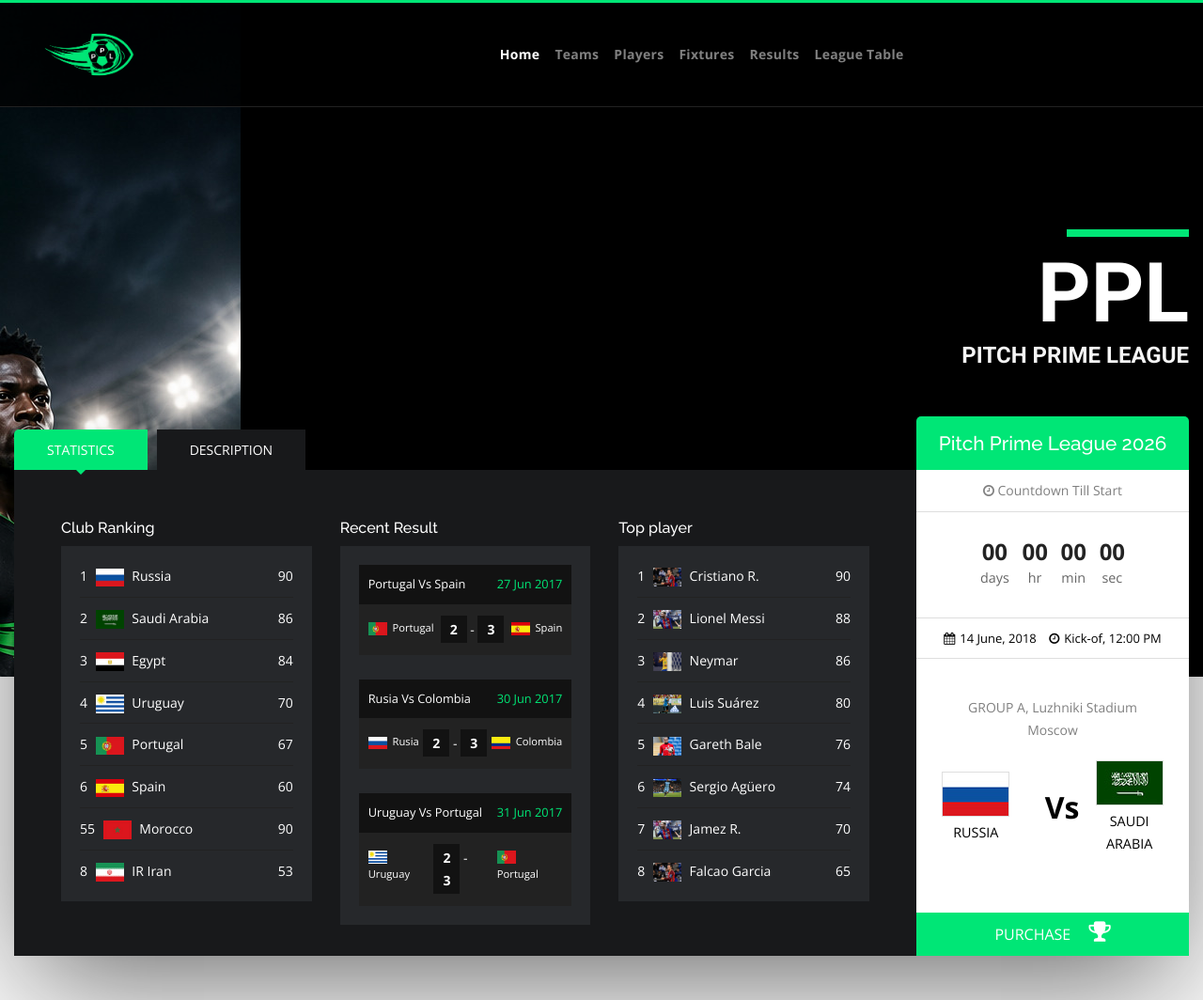
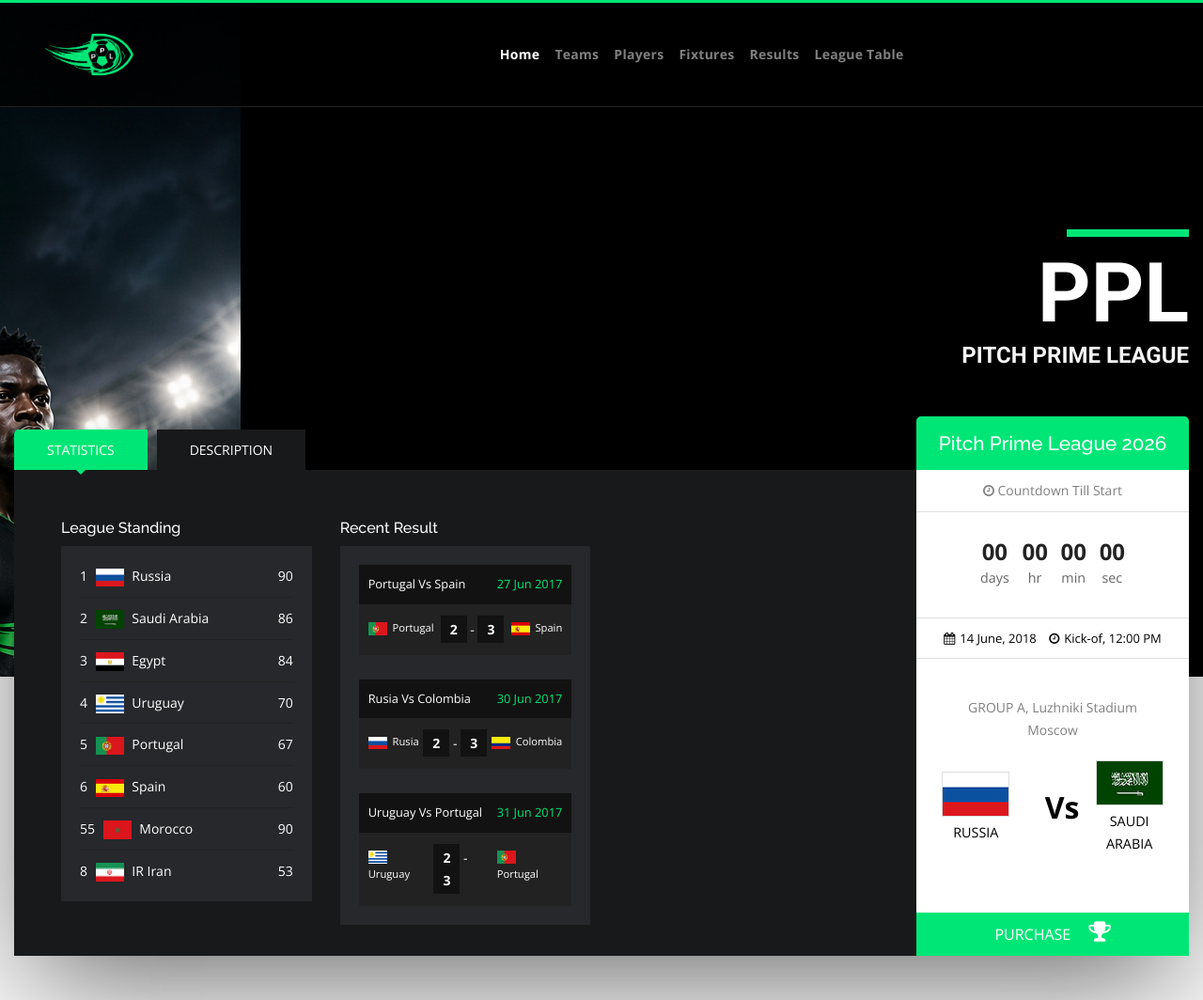
Before and after one commit to Qwerty3025/Pitch-prime-league, a Django app: page / in a window 1280 px wide. Shown: the top 1064 px of the page at 94% size. Run offline with Django 5.2, Linux system fonts and the light colour scheme; some libraries are stand-ins or nearby versions.

Commit message:
message here homepage

```diff
--- a/templates/base.html
+++ b/templates/base.html
@@ -198,7 +198,7 @@
                     <!-- Logo Footer-->
                    <div class="col-lg-12">
                         <div class="logo-footer">
-                            <h2>Sports Cup</h2>
+                            <h2>Pitch Prime League</h2>
                         </div>
                    </div>
                     <!-- End Logo Footer-->
@@ -265,7 +265,7 @@
                             <!-- End Column Links -->
 
                             <!-- Column Links -->
-                            <!-- <div class="col-lg-4 col-md-7 col-sm-7">
+                            <div class="col-lg-4 col-md-7 col-sm-7">
                                 <div class="info-links">
                                    <h5>Groups</h5>
                                     <ul class="columns">
@@ -279,7 +279,7 @@
                                         <li><a href="#">GROUP H</a></li>
                                     </ul>
                                 </div>
-                            </div> -->
+                            </div>
                             <!-- End Column Links -->
 
                             <!-- Column Links -->
@@ -327,7 +327,7 @@
                 <div class="container">
                     <div class="row">
                         <div class="col-md-12">
-                            <p>&copy; 2018 SportsCup . All Rights Reserved</p>
+                            <p>&copy; 2026 Pitch Prime League . All Rights Reserved</p>
                         </div>
                     </div>
                 </div>
--- a/templates/home.html
+++ b/templates/home.html
@@ -71,7 +71,7 @@
                                            <!-- Club Ranking -->
                                            <div class="col-lg-4">
                                                <div class="club-ranking">
-                                                    <h5><a href="group-list.html">Club Ranking</a></h5>
+                                                    <h5><a href="group-list.html">League Standing</a></h5>
                                                     <div class="info-ranking">
                                                         <ul>
                                                             <li>
@@ -261,7 +261,7 @@
                                             <!-- end recent-results -->
 
                                             <!-- Top player -->
-                                            <div class="col-lg-4">
+                                            <!-- <div class="col-lg-4">
                                                <div class="player-ranking">
                                                     <h5><a href="group-list.html">Top player</a></h5>
                                                     <div class="info-player">
@@ -372,7 +372,7 @@
                                                         </ul>
                                                     </div>
                                                </div>
-                                            </div>
+                                            </div> -->
                                             <!-- End Top player -->
                                         </div>
                                     </div>
```
